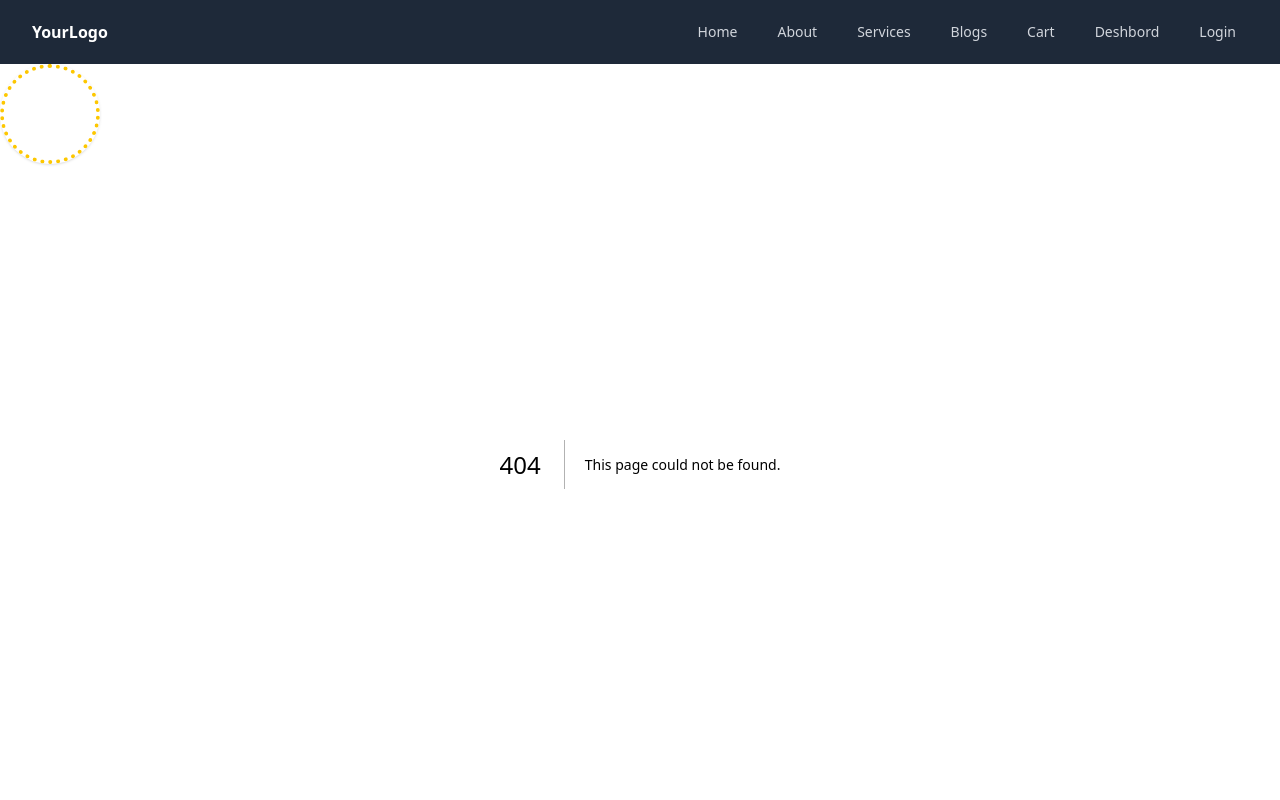
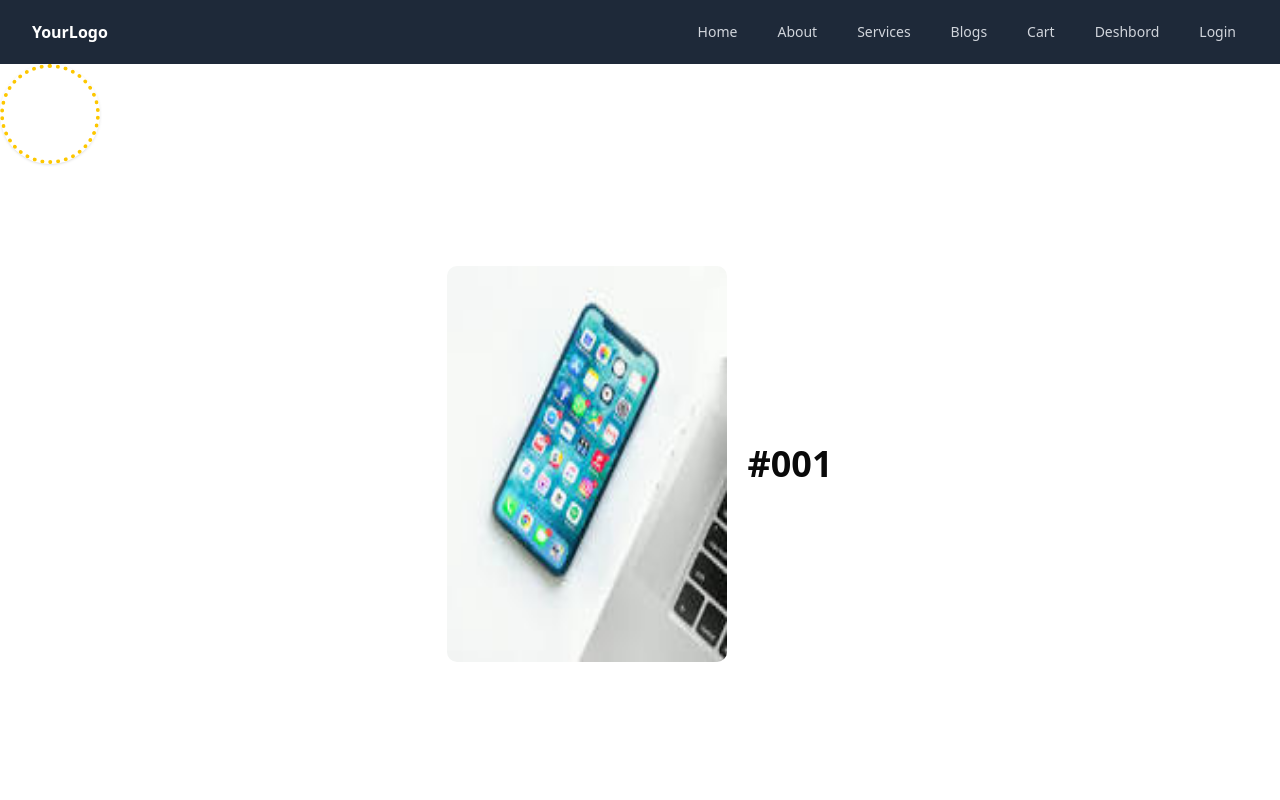
Before and after one commit to rashelmahomud/animated-project, a Next.js app: page /searvices in a window 1280 px wide. Before the commit this address had no page. Shown: the top 800 px of the page. Built offline with nearby package versions, Linux system fonts and the light colour scheme.

Commit message:
added scroll animated peatures

```diff
--- /dev/null
+++ b/src/app/searvices/page.jsx
@@ -0,0 +1,11 @@
+import ProductDisplay from '@/components/productDisplay';
+
+const Services = () => {
+    return (
+        <div>
+            <ProductDisplay />
+        </div>
+    );
+};
+
+export default Services;
--- /dev/null
+++ b/src/components/productDisplay.jsx
@@ -0,0 +1,52 @@
+"use client";
+
+import { motion } from "motion/react";
+import { useRef } from "react";
+
+function Image({ id, image }) {
+  const ref = useRef(null);
+
+  return (
+    <section
+      ref={ref}
+      className="h-screen snap-start flex justify-center items-center relative"
+    >
+      <div>
+        <img className="w-70 h-99 rounded-lg" src={image} alt={`Image ${id}`} />
+      </div>
+      <motion.h2
+        initial={{ visibility: "hidden" }}
+        animate={{ visibility: "visible" }}
+        className="text-4xl font-semibold ml-5"
+      >
+        {`#00${id}`}
+      </motion.h2>
+    </section>
+  );
+}
+
+export default function ProductDisplay() {
+  const images = [
+    { id: 1, image: "/image/image1.jpg" },
+    { id: 2, image: "/image/image2.jpg" },
+    { id: 3, image: "/image/iimage3.jpg" },
+    { id: 4, image: "/image/image1.jpg" },
+    { id: 5, image: "/image/image4.jpg" },
+  ];
+
+  return (
+    <div
+      className="snap-y snap-mandatory h-screen overflow-y-scroll"
+      id="example"
+    >
+      {images.map((img) => (
+        <Image
+          key={img.id}
+          id={img.id}
+          image={img.image}
+          className="w-[1000px]"
+        />
+      ))}
+    </div>
+  );
+}
--- a/src/shared/navber/page.jsx
+++ b/src/shared/navber/page.jsx
@@ -7,7 +7,7 @@ const Navbar = () => {
   const navLinks = [
     { name: "Home", href: "/" },
     { name: "About", href: "/about" },
-    { name: "Services", href: "#" },
+    { name: "Services", href: "/searvices" },
     { name: "Blogs", href: "/blogs" },
     { name: "Cart", href: "/cart" },
     { name: "Deshbord", href: "/dashboard" },
```
